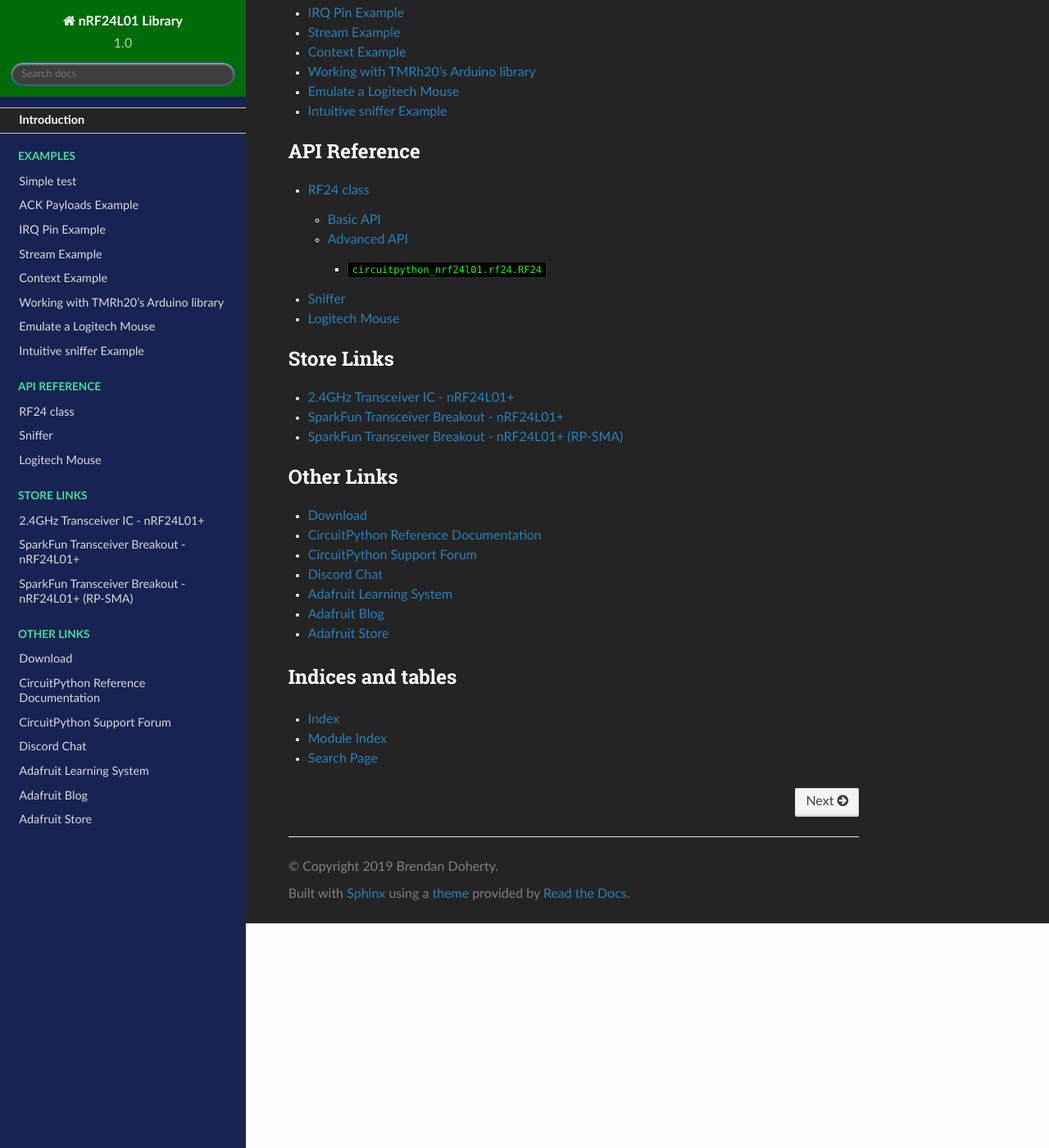
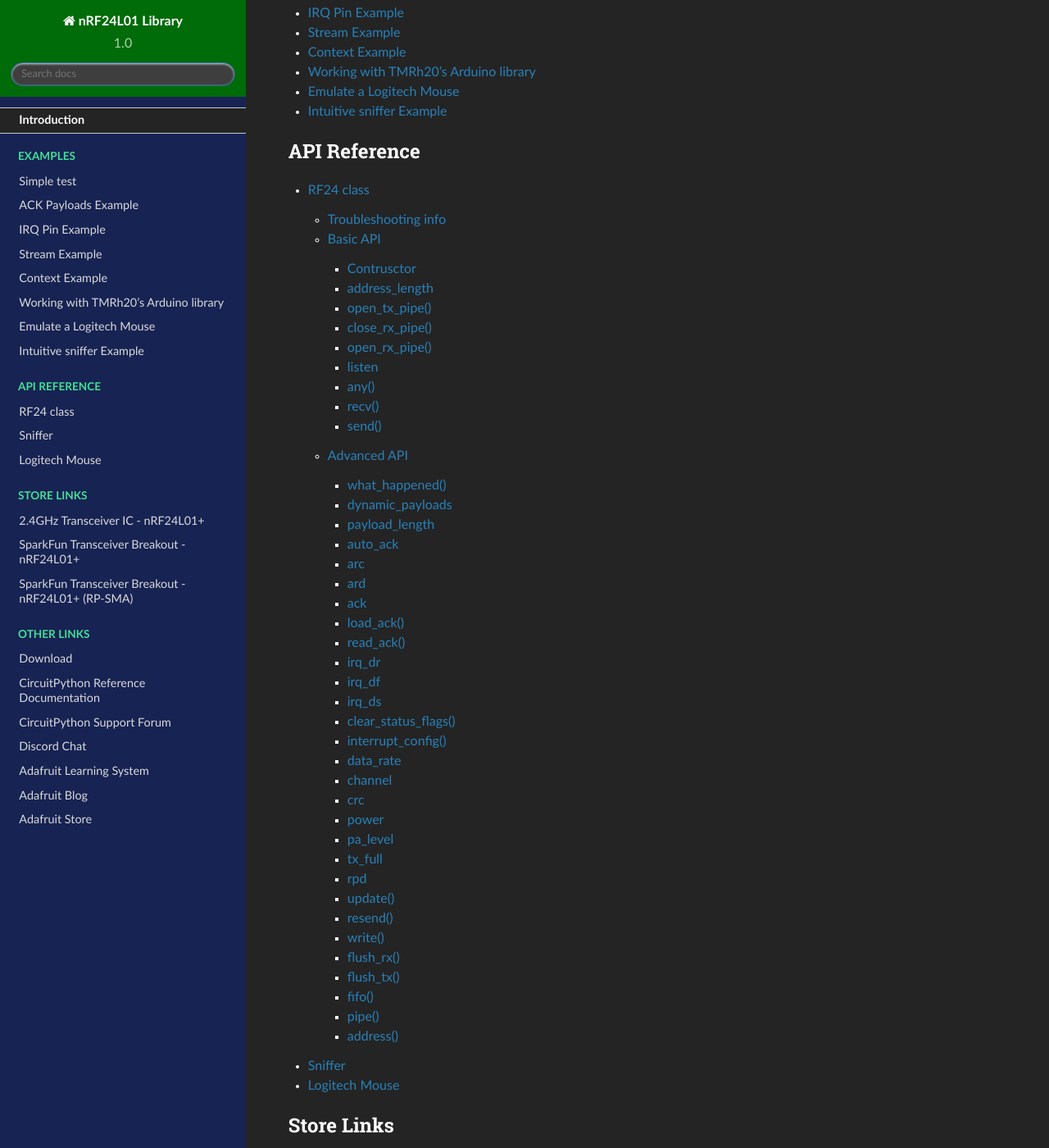
Before and after one commit to nRF24/CircuitPython_nRF24L01, a Sphinx documentation site: the page built from docs/index.rst, in a window 1280 px wide and 1400 px high, scrolled down 6083 px. Shown: the whole window at 82% size. Built offline with Sphinx 7.4.7 and the Read the Docs theme 2.0.0, drawn with Linux system fonts in a browser that asks for light colours.

Commit message:
modified docs and tweked send(), resend()

```diff
--- a/docs/_static/darkness.css
+++ b/docs/_static/darkness.css
@@ -254,6 +254,9 @@
 .wy-menu-vertical li.toctree-l2.current>a {
   background:#242424;
 }
+.wy-menu-vertical li.toctree-l2.current li.toctree-l3>a {
+  background:#033969;
+}
 
 /* -----------------------------------------API sections-------------------------------------- */
 .rst-content dl:not(.docutils) dl dt {
--- a/docs/api.rst
+++ b/docs/api.rst
@@ -8,6 +8,9 @@
 
 RF24 class
 ==============
+
+Troubleshooting info
+--------------------
 
 .. important:: The nRF24L01 has 3 key features that can be interdependent of each other. Their
     priority of dependence is as follows:
@@ -27,87 +30,247 @@
 Remeber that the nRF24L01's FIFO (first-in,first-out) buffer has 3 levels. This means that there
 can be up to 3 payloads waiting to be read (RX) and up to 3 payloads waiting to be transmit (TX).
 
-With the `auto_ack` feature enabled you get:
+With the `auto_ack` feature enabled, you get:
 
-    * cycle redundancy checking (`crc`) automatically enabled
+    * cyclic redundancy checking (`crc`) automatically enabled
     * to change amount of automatic re-transmit attempts and the delay time between them. See the
       `arc` and `ard` attributes.
 
 .. note:: A word on pipes vs addresses vs channels.
 
-    You should think of the data pipes as a vehicle that you (the payload) get into. Continuing the
-    analogy, the specified address is not the address of an nRF24L01 radio, rather it is more
-    like a route that connects the endpoints. There are only six data pipes on the nRF24L01,
-    thus it can simultaneously listen to a maximum of 6 other nRF24L01 radios (can only talk to
-    1 at a time). When assigning addresses to a data pipe, you can use any 5 byte long address
-    you can think of (as long as the last byte is unique among simultaneously broadcasting
-    addresses), so you're not limited to communicating to the same 6 radios (more on this when
-    we support "Multiciever" mode). Also the radio's channel is not be confused with the
-    radio's pipes. Channel selection is a way of specifying a certain radio frequency
-    (frequency = [2400 + channel] MHz). Channel defaults to 76 (like the arduino library), but
-    options range from 0 to 125 -- that's 2.4 GHz to 2.525 GHz. The channel can be tweaked to
-    find a less occupied frequency amongst (Bluetooth & WiFi) ambient signals.
+    You should think of the data pipes as a "parking spot" for your payload. There are only six
+    data pipes on the nRF24L01, thus it can simultaneously "listen" to a maximum of 6 other nRF24L01
+    radios. However, it can only "talk" to 1 other nRF24L01 at a time).
+
+    The specified address is not the address of an nRF24L01 radio, rather it is more like a path
+    that connects the endpoints. When assigning addresses to a data pipe, you can use any 5 byte
+    long address you can think of (as long as the first byte is unique among simultaneously
+    broadcasting addresses), so you're not limited to communicating with only the same 6 nRF24L01
+    radios (more on this when we officially support "Multiciever" mode).
+
+    Finnaly, the radio's channel is not be confused with the radio's pipes. Channel selection is a
+    way of specifying a certain radio frequency (frequency = [2400 + channel] MHz). Channel
+    defaults to 76 (like the arduino library), but options range from 0 to 125 -- that's 2.4
+    GHz to 2.525 GHz. The channel can be tweaked to find a less occupied frequency amongst
+    Bluetooth, WiFi, or other ambient signals that use the same spectrum of frequencies.
 
 .. warning:: For successful transmissions, most of the endpoint trasceivers' settings/features must
     match. These settings/features include:
 
-    * The RX pipe's address on the receiving nRF24L01 MUST match the TX pipe's address on the
-      transmitting nRF24L01
+    * The RX pipe's address on the receiving nRF24L01 (passed to `open_rx_pipe()`) MUST match the
+      TX pipe's address on the transmitting nRF24L01 (passed to `open_tx_pipe()`)
     * `address_length`
     * `channel`
     * `data_rate`
     * `dynamic_payloads`
     * `payload_length` only when `dynamic_payloads` is disabled
-    * `auto_ack`
+    * `auto_ack` on the recieving nRF24L01 must be enabled if `arc` is greater than 0 on the
+      transmitting nRF24L01
     * custom `ack` payloads
     * `crc`
 
     In fact the only attributes that aren't required to match on both endpoint transceivers would
-    be the identifying data pipe number (passed to `open_rx_pipe()`), `pa_level`, `arc`, &
-    `ard` attributes. The ``ask_no_ack`` feature can be used despite the settings/features
-    configuration (see :meth:`~circuitpython_nrf24l01.rf24.RF24.send` & `write()` function
+    be the identifying data pipe number (passed to `open_rx_pipe()` or `load_ack()`), `pa_level`,
+    `arc`, & `ard` attributes. The ``ask_no_ack`` feature can be used despite the settings/features
+    configuration (see `send()` & `write()` function
     parameters for more details).
 
 Basic API
 ---------
 
+Contrusctor
+******************
+
 .. autoclass:: circuitpython_nrf24l01.rf24.RF24
-    :members: address_length, open_tx_pipe, close_rx_pipe, open_rx_pipe, listen, any, recv, send
+    :no-members:
+
+address_length
+******************
+
+.. autoattribute:: circuitpython_nrf24l01.rf24.RF24.address_length
+
+open_tx_pipe()
+******************
+
+.. automethod:: circuitpython_nrf24l01.rf24.RF24.open_tx_pipe
+
+close_rx_pipe()
+******************
+
+.. automethod:: circuitpython_nrf24l01.rf24.RF24.close_rx_pipe
+
+open_rx_pipe()
+******************
+
+.. automethod:: circuitpython_nrf24l01.rf24.RF24.open_rx_pipe
+
+listen
+******************
+
+.. autoattribute:: circuitpython_nrf24l01.rf24.RF24.listen
+
+any()
+******************
+
+.. automethod:: circuitpython_nrf24l01.rf24.RF24.any
+
+recv()
+******************
+
+.. automethod:: circuitpython_nrf24l01.rf24.RF24.recv
+
+send()
+******************
+
+.. automethod:: circuitpython_nrf24l01.rf24.RF24.send
 
 Advanced API
 ------------
 
-.. class:: circuitpython_nrf24l01.rf24.RF24
+what_happened()
+******************************
 
-    .. automethod:: what_happened
-    .. autoattribute:: dynamic_payloads
-    .. autoattribute:: payload_length
-    .. autoattribute:: auto_ack
-    .. autoattribute:: irq_dr
-    .. autoattribute:: irq_df
-    .. autoattribute:: irq_ds
-    .. automethod:: clear_status_flags
-    .. automethod:: interrupt_config
-    .. autoattribute:: ack
-    .. automethod:: load_ack
-    .. automethod:: read_ack
-    .. autoattribute:: data_rate
-    .. autoattribute:: channel
-    .. autoattribute:: crc
-    .. autoattribute:: power
-    .. autoattribute:: arc
-    .. autoattribute:: ard
-    .. autoattribute:: pa_level
-    .. autoattribute:: tx_full
-    .. autoattribute:: rpd
-    .. automethod:: update
-    .. automethod:: resend
-    .. automethod:: write
-    .. automethod:: flush_rx
-    .. automethod:: flush_tx
-    .. automethod:: fifo
-    .. automethod:: pipe
-    .. automethod:: address
+.. automethod:: circuitpython_nrf24l01.rf24.RF24.what_happened
+
+dynamic_payloads
+******************************
+
+.. autoattribute:: circuitpython_nrf24l01.rf24.RF24.dynamic_payloads
+
+payload_length
+******************************
+
+.. autoattribute:: circuitpython_nrf24l01.rf24.RF24.payload_length
+
+auto_ack
+******************************
+
+.. autoattribute:: circuitpython_nrf24l01.rf24.RF24.auto_ack
+
+arc
+******************************
+
+.. autoattribute:: circuitpython_nrf24l01.rf24.RF24.arc
+
+ard
+******************************
+
+.. autoattribute:: circuitpython_nrf24l01.rf24.RF24.ard
+
+ack
+******************************
+
+.. autoattribute:: circuitpython_nrf24l01.rf24.RF24.ack
+
+load_ack()
+******************************
+
+.. automethod:: circuitpython_nrf24l01.rf24.RF24.load_ack
+
+read_ack()
+******************************
+
+.. automethod:: circuitpython_nrf24l01.rf24.RF24.read_ack
+
+irq_dr
+******************************
+
+.. autoattribute:: circuitpython_nrf24l01.rf24.RF24.irq_dr
+
+irq_df
+******************************
+
+.. autoattribute:: circuitpython_nrf24l01.rf24.RF24.irq_df
+
+irq_ds
+******************************
+
+.. autoattribute:: circuitpython_nrf24l01.rf24.RF24.irq_ds
+
+clear_status_flags()
+******************************
+
+.. automethod:: circuitpython_nrf24l01.rf24.RF24.clear_status_flags
+
+interrupt_config()
+******************************
+
+.. automethod:: circuitpython_nrf24l01.rf24.RF24.interrupt_config
+
+data_rate
+******************************
+
+.. autoattribute:: circuitpython_nrf24l01.rf24.RF24.data_rate
+
+channel
+******************************
+
+.. autoattribute:: circuitpython_nrf24l01.rf24.RF24.channel
+
+crc
+******************************
+
+.. autoattribute:: circuitpython_nrf24l01.rf24.RF24.crc
+
+power
+******************************
+
+.. autoattribute:: circuitpython_nrf24l01.rf24.RF24.power
+
+pa_level
+******************************
+
+.. autoattribute:: circuitpython_nrf24l01.rf24.RF24.pa_level
+
+tx_full
+******************************
+
+.. autoattribute:: circuitpython_nrf24l01.rf24.RF24.tx_full
+
+rpd
+******************************
+
+.. autoattribute:: circuitpython_nrf24l01.rf24.RF24.rpd
+
+update()
+******************************
+
+.. automethod:: circuitpython_nrf24l01.rf24.RF24.update
+
+resend()
+******************************
+
+.. automethod:: circuitpython_nrf24l01.rf24.RF24.resend
+
+write()
+******************************
+
+.. automethod:: circuitpython_nrf24l01.rf24.RF24.write
+
+flush_rx()
+******************************
+
+.. automethod:: circuitpython_nrf24l01.rf24.RF24.flush_rx
+
+flush_tx()
+******************************
+
+.. automethod:: circuitpython_nrf24l01.rf24.RF24.flush_tx
+
+fifo()
+******************************
+
+.. automethod:: circuitpython_nrf24l01.rf24.RF24.fifo
+
+pipe()
+******************************
+
+.. automethod:: circuitpython_nrf24l01.rf24.RF24.pipe
+
+address()
+******************************
+
+.. automethod:: circuitpython_nrf24l01.rf24.RF24.address
 
 Sniffer
 =======
```
Also changed, not shown: 1 other file.
